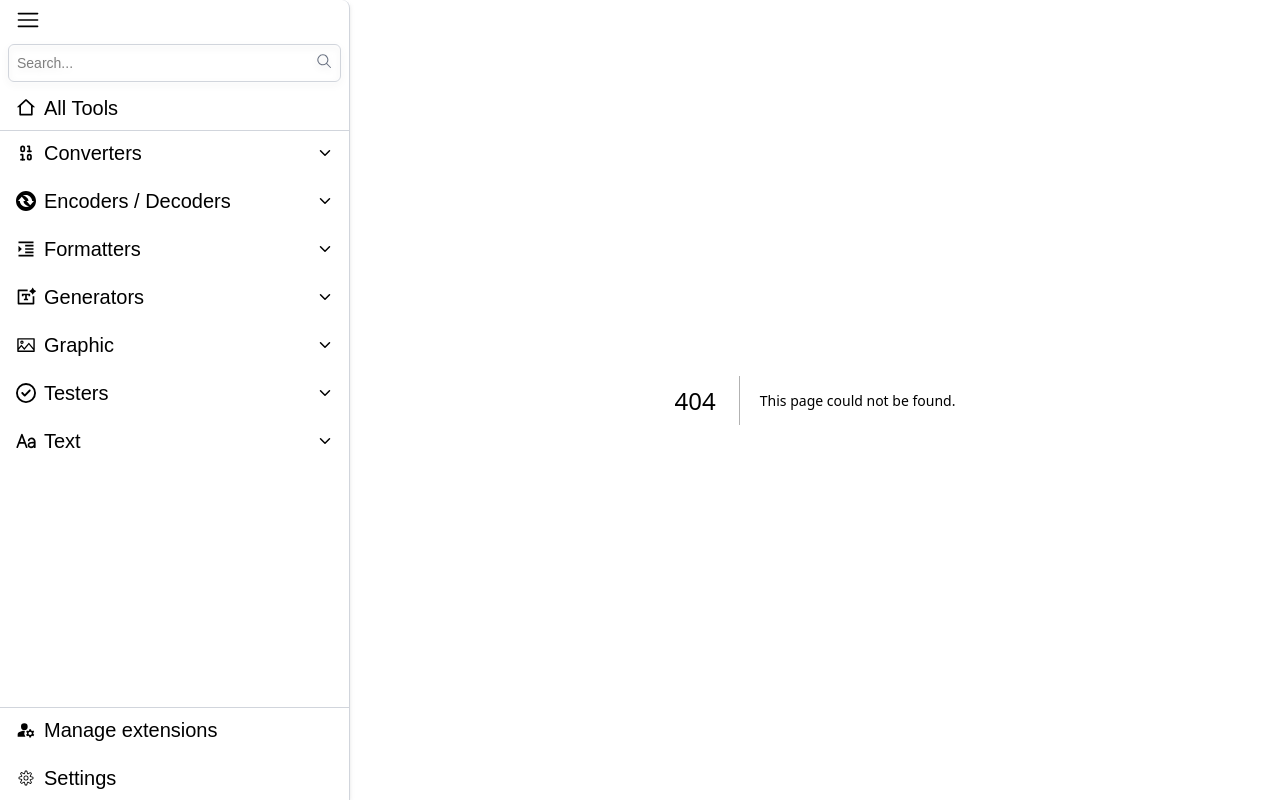
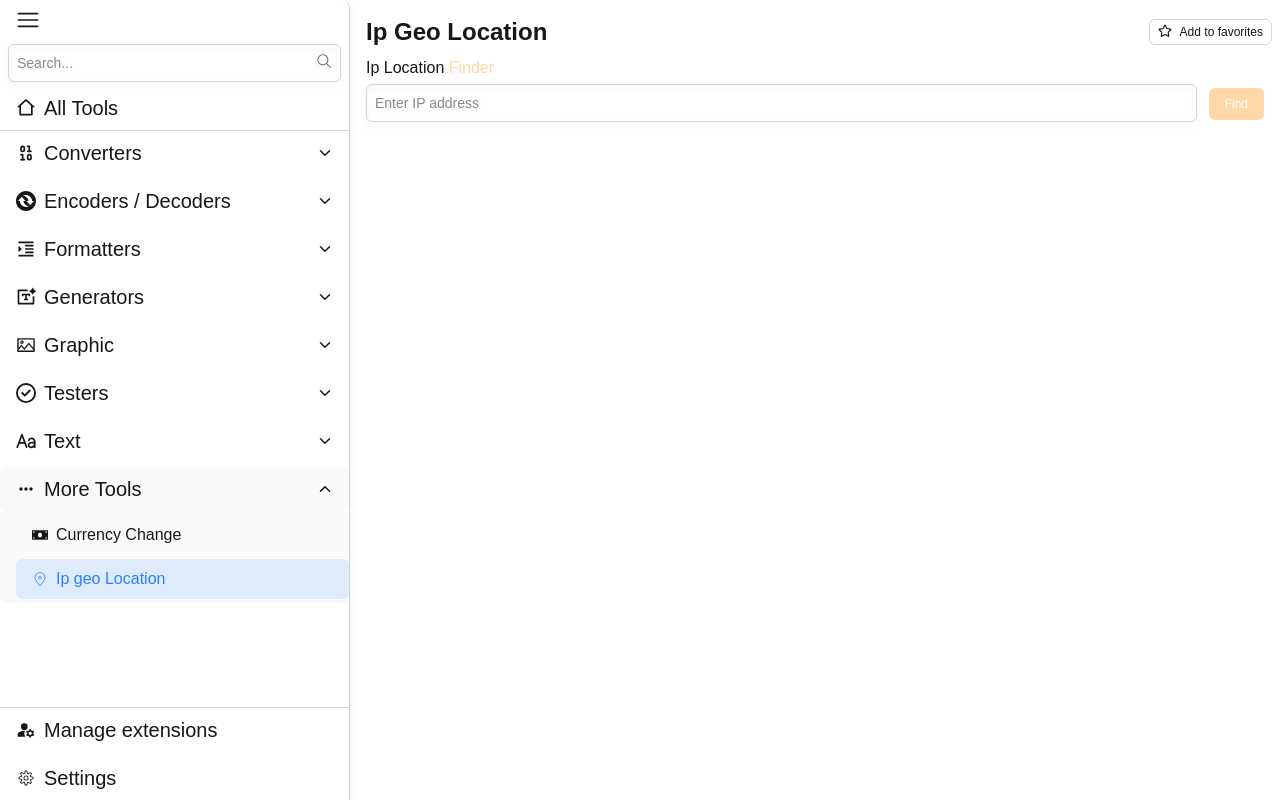
Before and after one commit to Kanghocit/Devtoys, a Next.js app: page /ip-geo-location in a window 1280 px wide. Before the commit this address had no page. Built offline with nearby package versions, Linux system fonts and the light colour scheme.

Commit message:
feat(tool): new tools ip-geo-location

```diff
--- a/next.config.ts
+++ b/next.config.ts
@@ -2,13 +2,7 @@ import type { NextConfig } from "next";
 
 const nextConfig: NextConfig = {
   async redirects() {
-    return [
-      {
-        source: "/",
-        destination: "/login",
-        permanent: true,
-      },
-    ];
+    return [];
   },
 };
 
--- /dev/null
+++ b/src/app/api/ip-geo-location/route.ts
@@ -0,0 +1,50 @@
+import { NextResponse } from "next/server";
+import axios from "axios";
+
+export async function GET(request: Request) {
+  const API_KEY = process.env.IP_GEO_LOCATION_API_KEY;
+  if (!API_KEY) {
+    return NextResponse.json(
+      { error: "API key không được cấu hình" },
+      { status: 500 }
+    );
+  }
+
+  // Lấy IP từ query parameter
+  const { searchParams } = new URL(request.url);
+  const ip = searchParams.get("ip");
+
+  // Nếu không có IP, lấy IP của người dùng
+  if (!ip) {
+    try {
+      const response = await axios.get(
+        `https://api.ipgeolocation.io/ipgeo?apiKey=${API_KEY}`
+      );
+      return NextResponse.json(response.data);
+    } catch {
+      console.error("Error fetching IP data:");
+      return NextResponse.json(
+        { error: "Lỗi khi lấy dữ liệu IP" },
+        { status: 500 }
+      );
+    }
+  }
+
+  // Validate IP format
+  const ipRegex = /^(\d{1,3}\.){3}\d{1,3}$/;
+  if (!ipRegex.test(ip)) {
+    return NextResponse.json({ error: "IP không hợp lệ" }, { status: 400 });
+  }
+
+  const url = `https://api.ipgeolocation.io/ipgeo?apiKey=${API_KEY}&ip=${ip}`;
+  try {
+    const response = await axios.get(url);
+    return NextResponse.json(response.data);
+  } catch (error: unknown) {
+    console.error("Error fetching IP data:", error);
+    return NextResponse.json(
+      { error: "Lỗi khi lấy dữ liệu IP" },
+      { status: 500 }
+    );
+  }
+}
--- a/src/app/cron-parser/page.tsx
+++ b/src/app/cron-parser/page.tsx
@@ -34,7 +34,7 @@ const CronParser = () => {
 
     console.log("nextDate", nextDate);
 
-    const date = [];
+    const date: string[] = [];
     for (let i = 0; i < scheduleCount; i++) {
       const formattedDate = nextDate.toLocaleDateString("en-CA");
       const formattedTime = nextDate.toLocaleTimeString("en-GB", {
--- a/src/app/currency-change/page.tsx
+++ b/src/app/currency-change/page.tsx
@@ -9,15 +9,12 @@ import Input from "@/components/input";
 import { FaArrowsAltV } from "react-icons/fa";
 import ConfigCard from "@/components/card/ConfigCard";
 
-import useForm from "react-hook-form";
-
 const CurrencyChange = () => {
-  const [rates, setRates] = useState<any>(null);
+  const [rates, setRates] = useState<string | null>(null);
   const [fromCurrency, setFromCurrency] = useState("USD");
   const [toCurrency, setToCurrency] = useState("EUR");
   const [amount, setAmount] = useState("");
   const [result, setResult] = useState("");
-  const [isEnabled, setIsEnabled] = useState(true);
   const [showFromDropdown, setShowFromDropdown] = useState(false);
   const [showToDropdown, setShowToDropdown] = useState(false);
   const [error, setError] = useState("");
@@ -50,7 +47,7 @@ const CurrencyChange = () => {
   };
 
   const handleConvert = () => {
-    if (!rates || !isEnabled) return;
+    if (!rates) return;
     if (!validateAmount(amount)) return;
 
     const fromRate = rates[fromCurrency]?.value;
@@ -63,7 +60,6 @@ const CurrencyChange = () => {
   };
 
   const handleSwap = () => {
-    if (!isEnabled) return;
     setFromCurrency(toCurrency);
     setToCurrency(fromCurrency);
     setAmount("");
@@ -72,7 +68,6 @@ const CurrencyChange = () => {
   };
 
   const handleAmountChange = (e: React.ChangeEvent<HTMLInputElement>) => {
-    if (!isEnabled) return;
     const value = e.target.value;
     setAmount(value);
     setResult("");
@@ -148,7 +143,6 @@ const CurrencyChange = () => {
             placeholder="Amount"
             value={amount}
             onChange={handleAmountChange}
-            disabled={!isEnabled}
             error={error}
             type="text"
             min="0"
@@ -172,7 +166,6 @@ const CurrencyChange = () => {
             value={result}
             className="cursor-not-allowed"
             readOnly
-            disabled={!isEnabled}
           />
         </div>
       </div>
@@ -181,7 +174,7 @@ const CurrencyChange = () => {
         <Button
           className="bg-supergreen text-white px-6 py-2 rounded-md hover:bg-opacity-90 transition-all disabled:opacity-50"
           onClick={handleConvert}
-          disabled={!isEnabled || !amount || !!error}
+          disabled={!amount || !!error}
         >
           Convert
         </Button>
--- /dev/null
+++ b/src/app/ip-geo-location/page.tsx
@@ -0,0 +1,142 @@
+"use client";
+import Header from "@/common/Header";
+import Button from "@/components/button";
+import Input from "@/components/input";
+import axios from "axios";
+import { useState } from "react";
+
+interface IpGeoData {
+  ip: string;
+  country_capital: string;
+  country_name: string;
+  longitude: string;
+  latitude: string;
+  isp: string;
+  organization: string;
+  asn: string;
+  proxy: boolean;
+  zipcode: string;
+  time_zone: {
+    name: string;
+  };
+}
+
+const IpGeoLocation = () => {
+  const [ipData, setIpData] = useState<IpGeoData | null>(null);
+  const [ip, setIp] = useState("");
+  const [error, setError] = useState("");
+  const [loading, setLoading] = useState(false);
+
+  const fetchIpData = async (ipAddress?: string) => {
+    try {
+      setLoading(true);
+      setError("");
+      const url = ipAddress
+        ? `/api/ip-geo-location?ip=${ipAddress}`
+        : "/api/ip-geo-location";
+      const response = await axios.get<IpGeoData>(url);
+      setIpData(response.data);
+    } catch {
+      setError("Lỗi khi lấy dữ liệu IP");
+    } finally {
+      setLoading(false);
+    }
+  };
+
+  const handleSearch = () => {
+    if (!ip) return;
+    fetchIpData(ip);
+  };
+
+  return (
+    <div className="flex flex-col rounded-2xl h-full p-2">
+      <Header title="Ip Geo Location" />
+      <p className="ms-2">
+        Ip Location <span className="text-orange-200">Finder</span>
+      </p>
+      <div className="w-full flex gap-2">
+        <div className="w-full">
+          <Input
+            placeholder="Enter IP address"
+            type="text"
+            className="w-full"
+            value={ip}
+            onChange={(e) => setIp(e.target.value)}
+            error={error}
+          />
+        </div>
+        <div className="flex items-center justify-center ms-1 p-2">
+          <Button
+            variant="text"
+            className="bg-orange-200 text-white px-4 py-2 rounded-md disabled:opacity-50"
+            onClick={handleSearch}
+            disabled={loading}
+          >
+            {loading ? "Searching..." : "Find"}
+          </Button>
+        </div>
+      </div>
+      {ipData && (
+        <div className="mt-4 ms-2">
+          <div>
+            <p className="font-semibold mb-2">IP Address Details</p>
+          </div>
+          <table className="w-full border-collapse border border-gray-300">
+            <tbody>
+              <tr className="bg-gray-100">
+                <td className="p-2 border border-gray-300 font-medium">
+                  <b>IP Address:</b> {ipData.ip}
+                </td>
+                <td className="p-2 border border-gray-300">
+                  <b>IPv6 Address:</b> Not Detected
+                </td>
+              </tr>
+              <tr>
+                <td className="p-2 border border-gray-300 font-medium">
+                  <b>City/Region:</b> {ipData.country_capital}
+                </td>
+                <td className="p-2 border border-gray-300">
+                  <b>Country:</b> {ipData.country_name}
+                </td>
+              </tr>
+              <tr className="bg-gray-100">
+                <td className="p-2 border border-gray-300 font-medium">
+                  <b>Longitude:</b> {ipData.longitude}
+                </td>
+                <td className="p-2 border border-gray-300">
+                  <b>Latitude:</b> {ipData.latitude}
+                </td>
+              </tr>
+              <tr>
+                <td className="p-2 border border-gray-300 font-medium">
+                  <b>ISP:</b> {ipData.isp}
+                </td>
+                <td className="p-2 border border-gray-300">
+                  <b>Organization:</b> {ipData.organization}
+                </td>
+              </tr>
+              <tr className="bg-gray-100">
+                <td className="p-2 border border-gray-300 font-medium">
+                  <b>ASN Number:</b> {ipData.asn}
+                </td>
+                <td className="p-2 border border-gray-300">
+                  <b>Proxy:</b> {ipData.proxy ? "Yes" : "No Proxy present"}
+                </td>
+              </tr>
+              <tr>
+                <td className="p-2 border border-gray-300">
+                  <b>Postal Code:</b> {ipData.zipcode}
+                </td>
+                <td className="p-2 border border-gray-300 font-medium">
+                  <b>Timezone:</b> {ipData.time_zone?.name}
+                </td>
+              </tr>
+            </tbody>
+          </table>
+        </div>
+      )}
+    </div>
+  );
+};
+
+export default IpGeoLocation;
--- a/src/app/password/utils.ts
+++ b/src/app/password/utils.ts
@@ -48,7 +48,7 @@ export const generatePassword = (options: PasswordOptions): string[] => {
     throw new Error("No special characters available after exclusion");
   }
 
-  const newPasswords = [];
+  const newPasswords: string[] = [];
   for (let i = 0; i < rows; i++) {
     // 1. Đảm bảo mỗi loại ký tự được chọn xuất hiện ít nhất một lần
     const password: string[] = [];
--- a/src/components/button/index.tsx
+++ b/src/components/button/index.tsx
@@ -21,7 +21,7 @@ const Button: React.FC<ButtonProps> = ({
     "flex gap-2 rounded-md w-fit text-xs cursor-pointer",
     variant === "default" &&
       "bg-white border-1 border-gray-300 border-solid hover:bg-gray-200/50 px-2 py-1",
-    variant === "text" && "bg-transparent px-2 py-1",
+    variant === "text" && "items-center  px-2 py-1",
     variant === "primary" && "bg-blue-700 text-white",
     variant === "secondary" && "border-none color-white ",
     block && "w-full",
--- a/src/components/input/OtpInput.tsx
+++ b/src/components/input/OtpInput.tsx
@@ -106,7 +106,7 @@ const OtpInput: React.FC<OtpInputProps> = ({
     e.preventDefault();
     const pastedData = e.clipboardData.getData("text");
     const chars = pastedData.split("");
-    let newValue = value.split("");
+    const newValue = value.split("");
 
     for (let i = 0; i < chars.length && index + i < numInputs; i++) {
       newValue[index + i] = formatter ? formatter(chars[i]) : chars[i];
--- a/src/constants/menuData.tsx
+++ b/src/constants/menuData.tsx
@@ -27,6 +27,8 @@ import { FiFileText } from "react-icons/fi";
 import { FaFingerprint } from "react-icons/fa";
 import { BsMarkdownFill } from "react-icons/bs";
 import { AiOutlineFileText } from "react-icons/ai";
+import { MdMoreHoriz } from "react-icons/md";
+import { CiLocationOn } from "react-icons/ci";
 
 // Định nghĩa kiểu dữ liệu cho menu items
 export interface MenuItem {
@@ -88,13 +90,6 @@ export const subMenus: MenuItem[] = [
         icon: <TbHexagonNumber5Filled />,
         detail: "Convert number from one base to another",
         href: "number-base",
-        isDone: true,
-      },
-      {
-        name: "Currency Change",
-        icon: <FaMoneyBill />,
-        detail: "Convert currency data",
-        href: "currency-change",
         isDone: true,
       },
     ],
@@ -303,6 +298,26 @@ export const subMenus: MenuItem[] = [
       // },
     ],
   },
+  {
+    name: "More Tools",
+    icon: <MdMoreHoriz />,
+    children: [
+      {
+        name: "Currency Change",
+        icon: <FaMoneyBill />,
+        detail: "Convert currency data",
+        href: "currency-change",
+        isDone: true,
+      },
+      {
+        name: "Ip geo Location",
+        icon: <CiLocationOn />,
+        detail: "Ip geo Location text data",
+        href: "ip-geo-location",
+        isDone: true,
+      },
+    ],
+  },
 ];
 
 // Footer menus
--- a/tsconfig.json
+++ b/tsconfig.json
@@ -13,6 +13,7 @@
     "isolatedModules": true,
     "jsx": "preserve",
     "incremental": true,
+    "noImplicitAny": false,
     "plugins": [
       {
         "name": "next"
```
